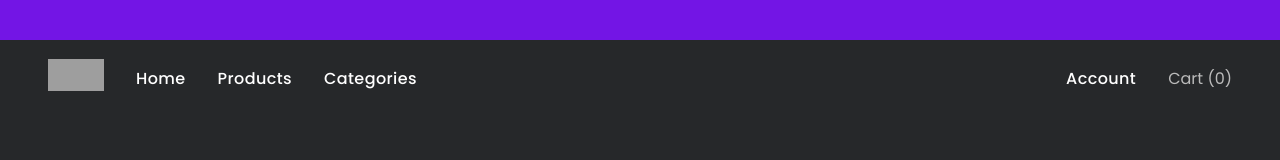
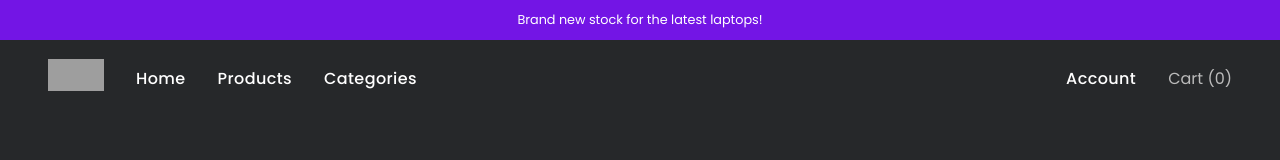
Before and after one commit to ChrisM-wq/device-depot-store, a Next.js app: page / in a window 1280 px wide. Shown: the top 160 px of the page. Built offline with nearby package versions, Linux system fonts and the light colour scheme; no server answers; the database is empty; grey boxes are pictures that could not be loaded.

Commit message:
Added header slider bar

```diff
--- a/components/Header.js
+++ b/components/Header.js
@@ -4,6 +4,7 @@ import Image from "next/image";
 import {useContext, useState} from "react";
 import {CartContext} from "@/components/CartContext";
 import BarsIcon from "@/components/icons/Bars";
+
 
 //#7315e5
 const StyledHeader = styled.header`
@@ -76,13 +77,6 @@ const StyledLinks = styled(Link)`
     }
 `;
 
-const StyledBar = styled.div`
-    background-color: #7315e5;
-    width: 100%;
-    height: 40px;
-`;
-
-
 const NavLink = styled(Link)`
   display: block;
   color:#bbb;
@@ -112,7 +106,6 @@ export default function Header() {
     const [mobileNavActive,setMobileNavActive] = useState(false);
     return (
         <>
-        <StyledBar />
         <StyledHeader>
 
             <StyledNav>
--- /dev/null
+++ b/components/Slider.js
@@ -0,0 +1,75 @@
+import React from "react";
+import { useKeenSlider } from "keen-slider/react";
+import styled from "styled-components";
+import "keen-slider/keen-slider.min.css";
+
+const StyledBar = styled.div`
+    background-color: #7315e5;
+    width: 100%;
+    height: 40px;
+    display: flex;
+    justify-content: center;
+    align-items: center;
+    color: #fff;
+`;
+
+const StyledSlide = styled.div`
+    background-color: #7315e5;
+    display: flex;
+    justify-content: center;
+    align-items: center;
+    color: #fff;
+    cursor: grab;
+    font-size: .8rem;
+`;
+
+export default () => {
+  const [sliderRef] = useKeenSlider(
+    {
+      loop: true,
+      drag: true,
+    },
+    [
+      (slider) => {
+        let timeout
+        let mouseOver = false
+        function clearNextTimeout() {
+          clearTimeout(timeout)
+        }
+        function nextTimeout() {
+          clearTimeout(timeout)
+          if (mouseOver) return
+          timeout = setTimeout(() => {
+            slider.next()
+          }, 3000)
+        }
+        slider.on("created", () => {
+          slider.container.addEventListener("mouseover", () => {
+            mouseOver = true
+            clearNextTimeout()
+          })
+          slider.container.addEventListener("mouseout", () => {
+            mouseOver = false
+            nextTimeout()
+          })
+          nextTimeout()
+        })
+        slider.on("dragStarted", clearNextTimeout)
+        slider.on("animationEnded", nextTimeout)
+        slider.on("updated", nextTimeout)
+      },
+    ]
+  )
+
+  return (
+    <>
+    <StyledBar>
+        <div ref={sliderRef} className="keen-slider">
+            <StyledSlide className="keen-slider__slide number-slide1">Start searching for your new device now!</StyledSlide>
+            <StyledSlide className="keen-slider__slide number-slide2">Brand new stock for the latest laptops!</StyledSlide>
+            <StyledSlide className="keen-slider__slide number-slide3">Choose your dream product and let us handle the rest!</StyledSlide>
+        </div>
+      </StyledBar>
+    </>
+  )
+}
--- a/package.json
+++ b/package.json
@@ -12,6 +12,7 @@
     "axios": "^1.4.0",
     "eslint": "8.43.0",
     "eslint-config-next": "13.4.7",
+    "keen-slider": "^6.8.5",
     "mongodb": "^5.6.0",
     "mongoose": "^7.3.1",
     "next": "13.4.7",
--- a/pages/index.js
+++ b/pages/index.js
@@ -3,10 +3,13 @@ import Featured from "@/components/Featured";
 import { Product } from "@/models/Product";
 import { mongooseConnect } from "@/lib/mongoose";
 import NewProducts from "@/components/NewProducts";
+import Slider from "@/components/Slider";
+
 
 export default function HomePage({ featuredProduct, newProducts }) {
   return (
     <div>
+      <Slider />
       <Header />
       <Featured product={featuredProduct} />
       <NewProducts products={newProducts} />
```
Also changed, not shown: 1 other file (tests, documents, lock files or other folders).
